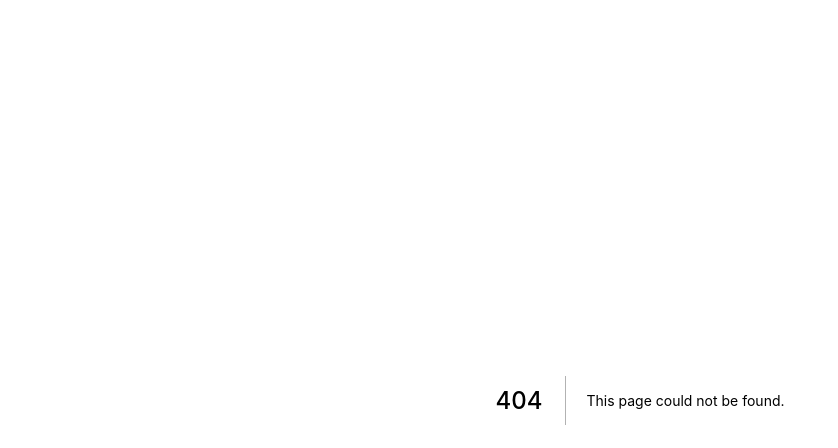
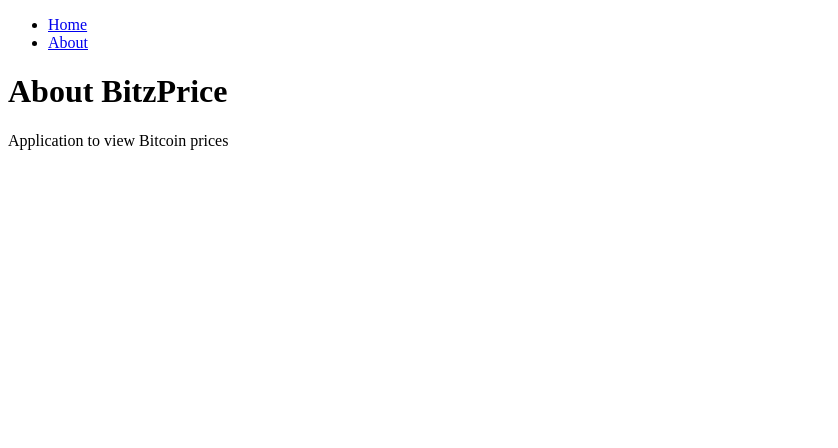
Before and after one commit to vai91/BitzPriceNextJS, a Next.js app: page /about in a window 1280 px wide. Before the commit this address had no page. Shown: the top 448 px of the page, without its empty margins (0-838 px from the left). Built offline with nearby package versions, Linux system fonts and the light colour scheme.

Commit message:
Configure links using next/link

```diff
--- /dev/null
+++ b/pages/about.js
@@ -0,0 +1,18 @@
+import Link from 'next/link';
+
+const About = () => (
+    <div>
+        <ul>
+        <li>
+            {/*Use the "a" tag without a href*/}
+            <Link href="/"><a>Home</a></Link>
+        </li>
+        <li>
+            <Link href="/about"><a>About</a></Link>
+        </li>
+    </ul>
+        <h1>About BitzPrice</h1>
+        <p>Application to view Bitcoin prices</p>
+    </div>
+    );
+    export default About;
```
Also changed, not shown: pages/index.js (+17 -1 lines), 1 other file (tests, documents, lock files or other folders).
